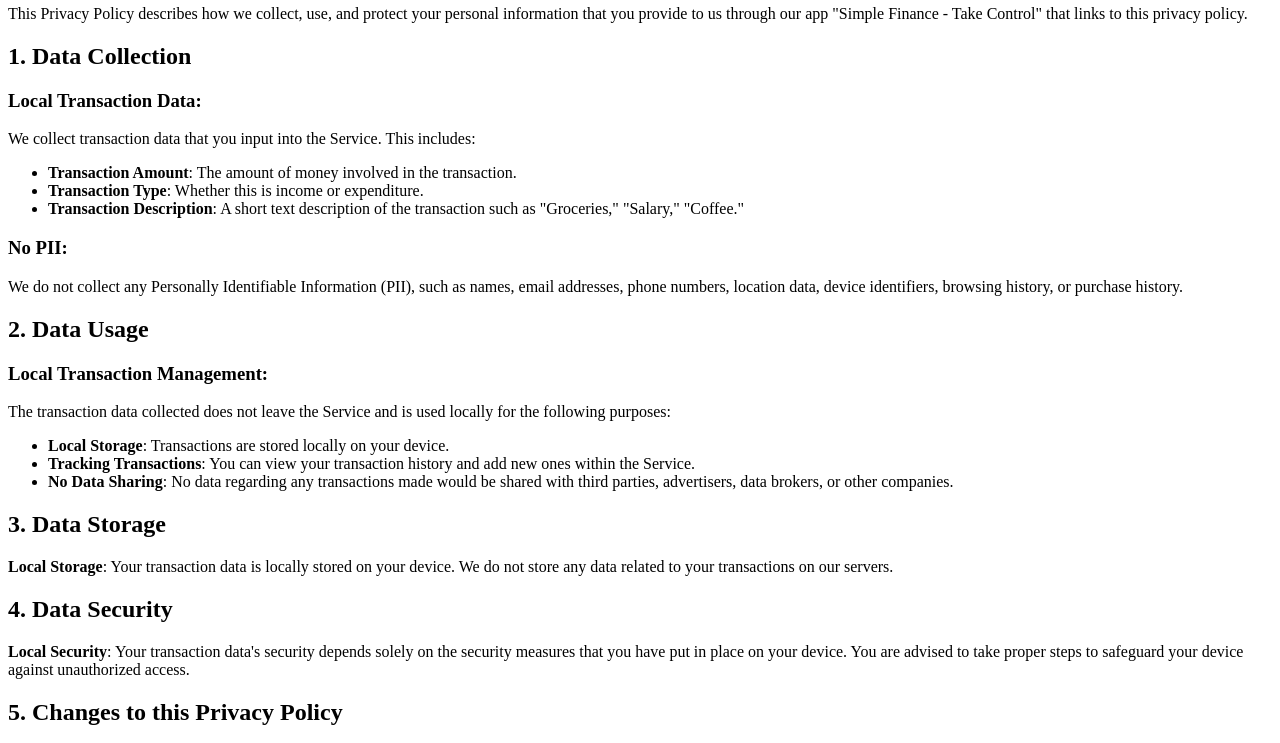
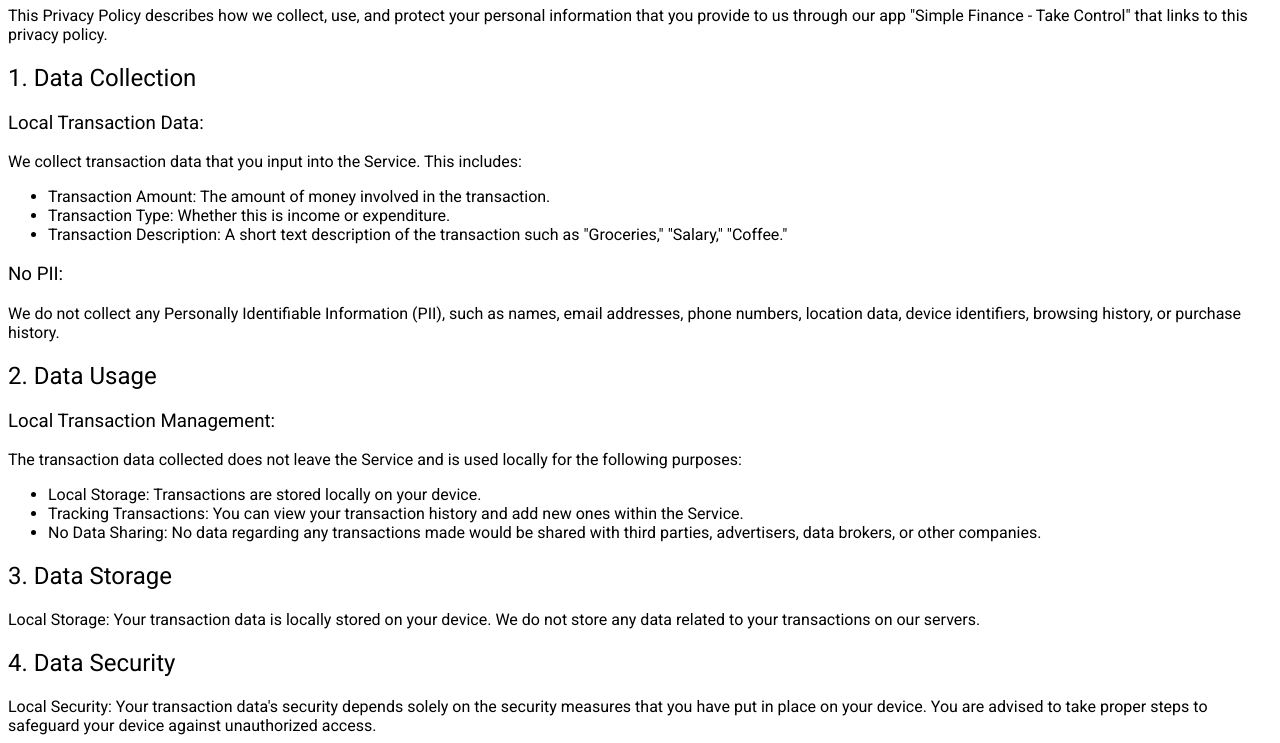
Before and after one commit to Davidaddctrl/bank-app, a plain HTML site: page bank_app.html in a window 1280 px wide. Shown: the part 75-818 px from the top of the page. Drawn offline with Linux system fonts and the light colour scheme.

Commit message:
Update bank_app.html

```diff
--- a/bank_app.html
+++ b/bank_app.html
@@ -7,8 +7,15 @@
     <link rel="preconnect" href="https://fonts.googleapis.com">
     <link rel="preconnect" href="https://fonts.gstatic.com" crossorigin>
     <link href="https://fonts.googleapis.com/css2?family=Roboto:ital,wght@0,100;0,300;0,400;0,500;0,700;0,900;1,100;1,300;1,400;1,500;1,700;1,900&display=swap" rel="stylesheet">
+    <style>
+        * {
+          font-family: "Roboto", serif;
+          font-weight: 400;
+          font-style: normal;
+        }
+    </style>
 </head>
-<body class=".roboto-regular">
+<body>
     <h1>Privacy Policy</h1>
 
     <p>This Privacy Policy describes how we collect, use, and protect your personal information that you provide to us through our app "Simple Finance - Take Control" that links to this privacy policy.</p>
```
